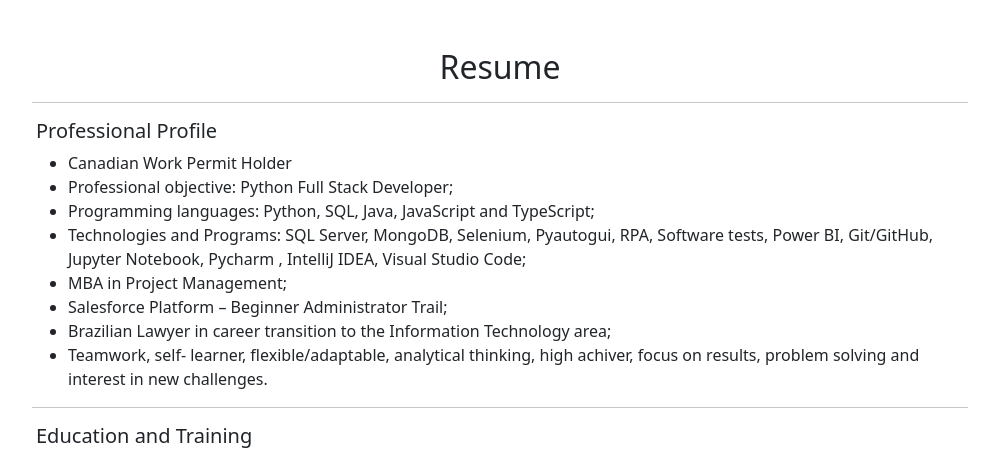
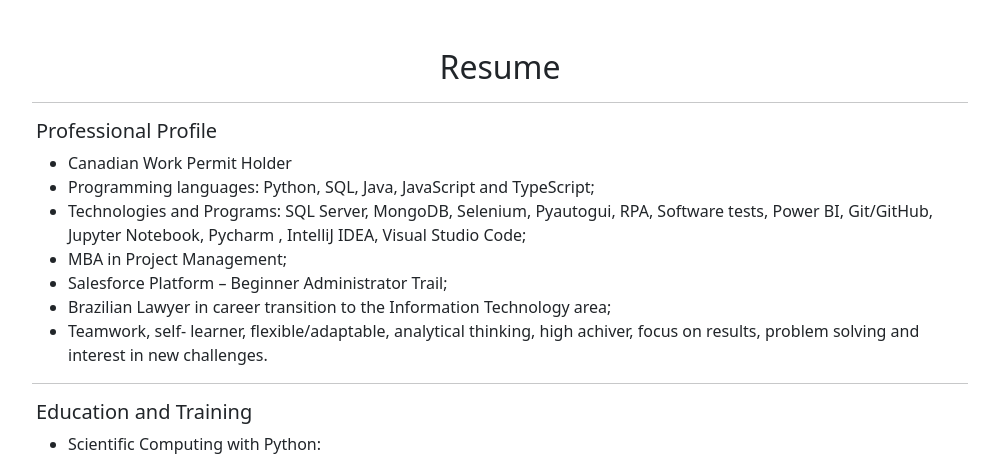
Before and after one commit to pcarpes/pedro_web_page, a Flask app: page /resume in a window 1280 px wide. Shown: the part 56-510 px from the top of the page, without its empty margins (140-1139 px from the left). Run offline with Flask 3, Linux system fonts and the light colour scheme.

Commit message:
Update resume.html

```diff
--- a/templates/resume.html
+++ b/templates/resume.html
@@ -9,7 +9,6 @@
     <div>
       <ul>
         <li>Canadian Work Permit Holder</li>
-        <li>Professional objective: Python Full Stack Developer;</li>
         <li>Programming languages: Python, SQL, Java, JavaScript and TypeScript;</li>
         <li>Technologies and Programs: SQL Server, MongoDB, Selenium, Pyautogui, RPA, Software tests, Power BI, Git/GitHub, Jupyter Notebook, Pycharm , IntelliJ IDEA, Visual Studio Code;   </li>
         <li>MBA in Project Management;</li>
```
